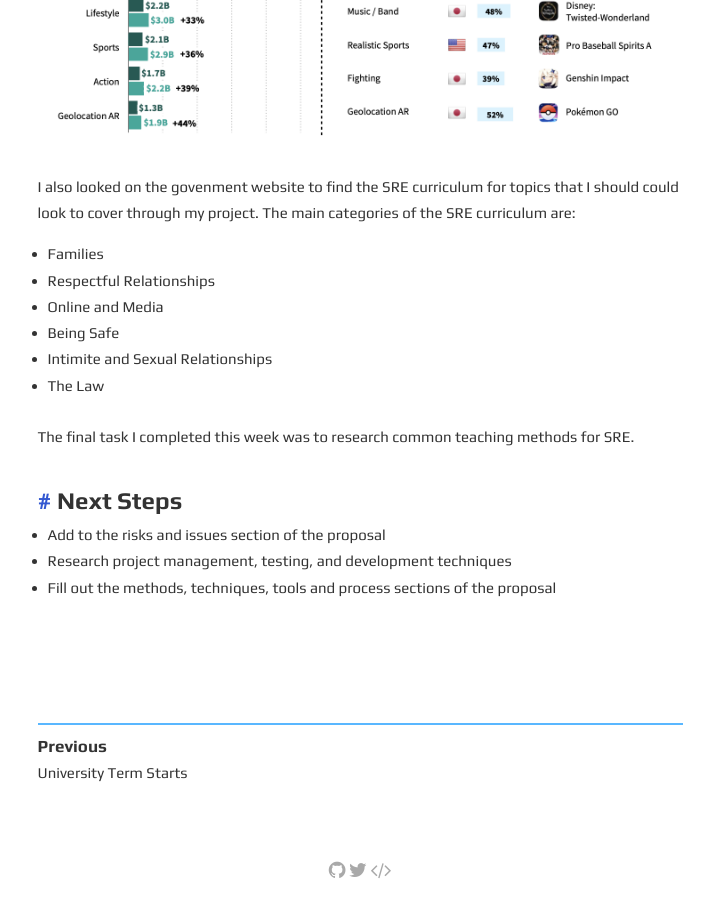
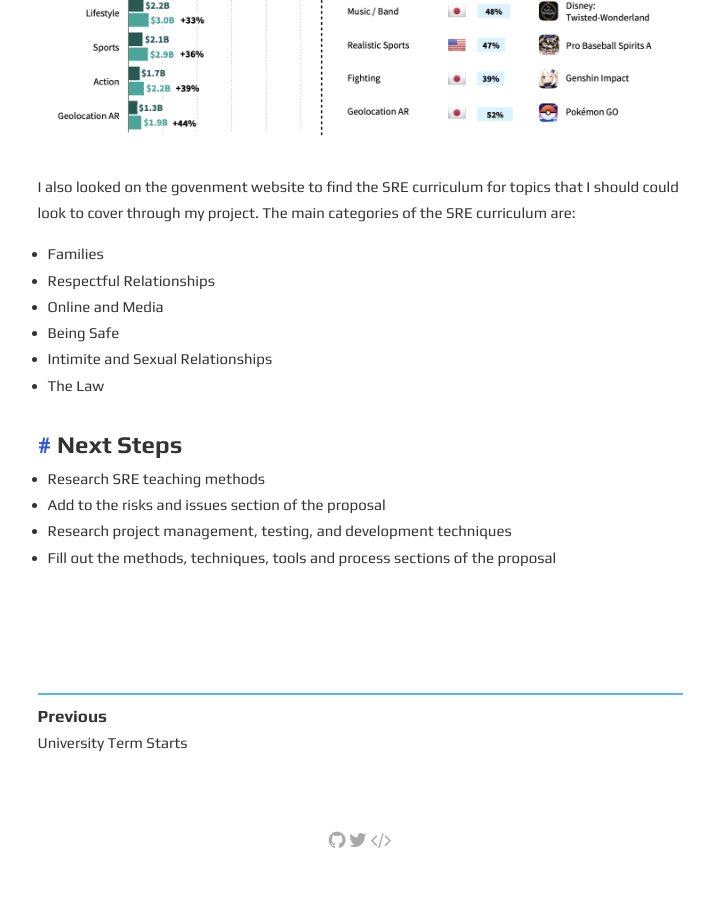
Before and after one commit to zar67/cctp-devlog, a Jekyll site: the page built from _posts/2021-10-11-first-supervisor-meeting.md, in a window 1280 px wide and 900 px high, scrolled down 2155 px. Shown: the whole window, without its empty margins (280-994 px from the left). Built offline with Jekyll 4.4.1, drawn with Linux system fonts in a browser that asks for light colours; after the commit the page ends 3025 px from its top, so only the background shows below that.

Commit message:
Last Week Update

```diff
--- a/_posts/2021-10-11-first-supervisor-meeting.md
+++ b/_posts/2021-10-11-first-supervisor-meeting.md
@@ -52,9 +52,8 @@ I also looked on the govenment website to find the SRE curriculum for topics tha
 - Intimite and Sexual Relationships
 - The Law
 
-The final task I completed this week was to research common teaching methods for SRE.
-
 ### Next Steps
+- Research SRE teaching methods
 - Add to the risks and issues section of the proposal
 - Research project management, testing, and development techniques
 - Fill out the methods, techniques, tools and process sections of the proposal
```
